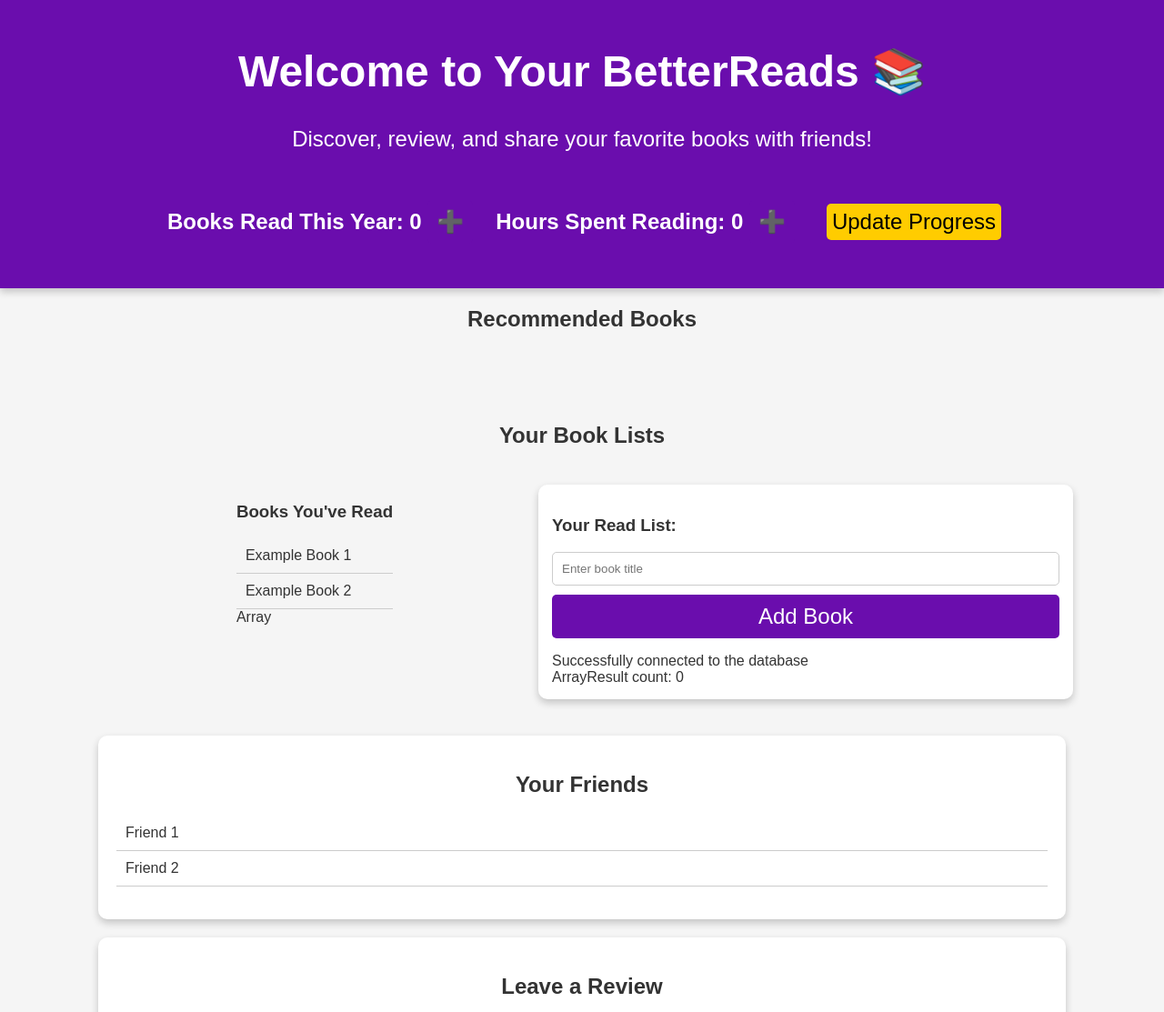
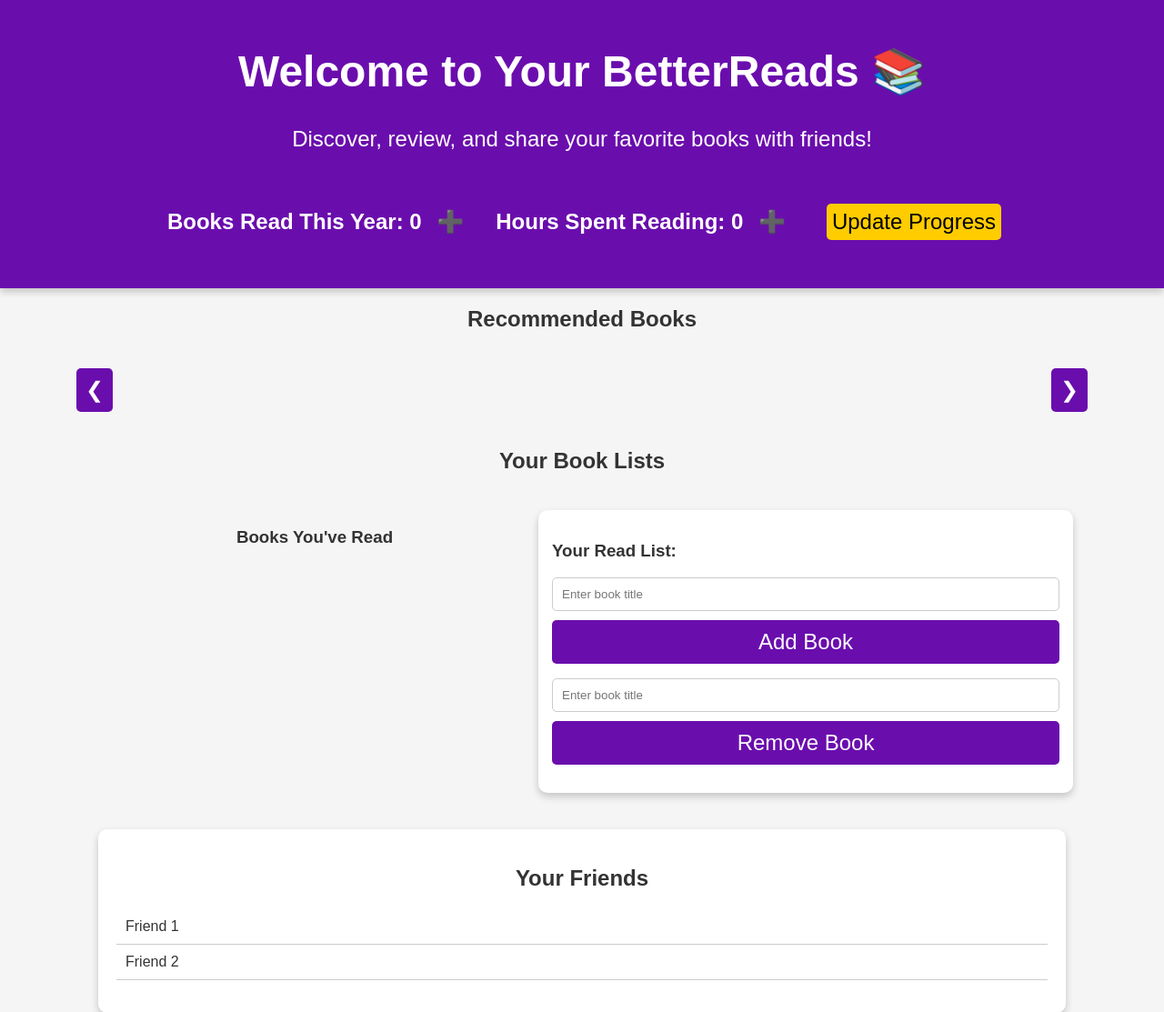
Before and after one commit to RyanHobbes/BetterReads, a PHP site: page / in a window 1280 px wide. Shown: the part 19-1132 px from the top of the page at 91% size. Run offline with PHP 8.4, Linux system fonts and the light colour scheme.

Commit message:
Added read list

```diff
--- a/bookGrabber.php
+++ b/bookGrabber.php
@@ -318,9 +318,9 @@
 }
 
 function addBookToReadList($pdo, $title){
-        $userID = "USER12345";
+    $userID = "USER12345";
     $stmt = $pdo->prepare("CALL addToReadList(:userID, :title)");
-    $stmt->bindParam(':userID', PDO::PARAM_STR);
+    $stmt->bindParam(':userID', $userID, PDO::PARAM_STR);
     $stmt->bindParam(':title', $title, PDO::PARAM_STR);
 
     try {
@@ -329,12 +329,14 @@
     } catch (Exception $e) {
         echo "Error: " . $e->getMessage();
     }
-        $stmt->closeCursor();
+
+    $stmt->closeCursor();
 }
+
 function addBookToWillReadList($pdo, $title){
     $userID = "USER12345";
-    $stmt = $pdo->prepare("CALL addToReadList(:userID, :title)");
-    $stmt->bindParam(':userID', PDO::PARAM_STR);
+    $stmt = $pdo->prepare("CALL addToWillReadList(:userID, :title)");
+    $stmt->bindParam(':userID', $userID, PDO::PARAM_STR);
     $stmt->bindParam(':title', $title, PDO::PARAM_STR);
 
     try {
@@ -343,8 +345,10 @@
     } catch (Exception $e) {
         echo "Error: " . $e->getMessage();
     }
-        $stmt->closeCursor();
+
+    $stmt->closeCursor();
 }
+
 function getBookImagesByCategory($pdo, $category) {
     // Prepare the SQL query to select the category and randomize the results
     $stmt = $pdo->prepare("CALL getBookImagesByCategory(:category)");
@@ -405,6 +409,20 @@
         return false;
     }
 }
+function removeBookFromWillReadList($pdo, $title) {
+    $userID = "USER12345";
+    $stmt = $pdo->prepare("DELETE FROM UserBooksRead WHERE Title = :title");
+    $stmt->bindParam(':title', $title, PDO::PARAM_STR);
+
+    try {
+        $stmt->execute();
+        echo "Book removed from the list.";
+    } catch (Exception $e) {
+        echo "Error: " . $e->getMessage();
+    }
+
+    $stmt->closeCursor();
+}
 
 
 
--- a/index.php
+++ b/index.php
@@ -44,6 +44,7 @@
     <section id="book-carousel">
     <h2>Recommended Books</h2>
     <div class="carousel-container">
+        <button id="prevBtn">❮</button>
         <div class="carousel" id="carousel-content">
             <!-- Books will be loaded dynamically here -->
             <?php
@@ -54,8 +55,11 @@
             foreach ($images as $image) {
     echo '<img src="' . htmlspecialchars($image['Image']) . '" alt="' . htmlspecialchars($bookTitle) . '" style="width:200px;height:auto;">';
 }
+
             ?>
+
         </div>
+        <button id="nextBtn">❯</button>
     </div>
 </section>
 
@@ -67,14 +71,28 @@
         <div class="to-be-read-list">
             <h3>Books You've Read</h3>
             <ul id="read-list">
-                <li>Example Book 1</li>
-                <li>Example Book 2</li>
-                <?php $booksYouveRead = $pdo ? getUserBooksReadImages($pdo): [];
-                echo $booksYouveRead;
+                <?php
+                $booksYouveRead = $pdo ? getUserBooksReadImages($pdo): [];
+
+                foreach ($booksYouveRead as $book){
+                    echo '<img src="' . htmlspecialchars($book) . '" alt="Book cover" style="width:200px;height:auto;">';
+
+                }
                 ?>
                 <!-- More books will be dynamically loaded -->
             </ul>
         </div>
+        <?php
+        if ($_SERVER['REQUEST_METHOD'] === 'POST' && isset($_POST['title'])) {
+          $title = trim($_POST['title']);
+          if (!empty($title) && $pdo) {
+              addBookToWillReadList($pdo, $title);
+
+
+           }
+        }
+        ?>
+
 
         <div class="read-list">
         <h3>Your Read List:</h3>
@@ -82,12 +100,22 @@
         <input type="text" name="title" placeholder="Enter book title" required>
         <button type="submit">Add Book</button>
         </form>
-    <?php
-    $pdo = getpdo();
-    $results = $pdo ? getUserBooksReadImages($pdo): [];
-            echo($results);
-            echo 'Result count: ' . count($results);
-    ?>
+
+          <?php
+        if ($_SERVER['REQUEST_METHOD'] === 'POST' && isset($_POST['title'])) {
+          $title = trim($_POST['title']);
+          if (!empty($title) && $pdo) {
+              removeBookFromWillReadList($pdo, $title);
+           }
+        }
+        ?>
+
+
+        <form method="POST">
+        <input type="text" name="title" placeholder="Enter book title" required>
+        <button type="submit">Remove Book</button>
+        </form>
+
         </div>
     </section>
 
```
